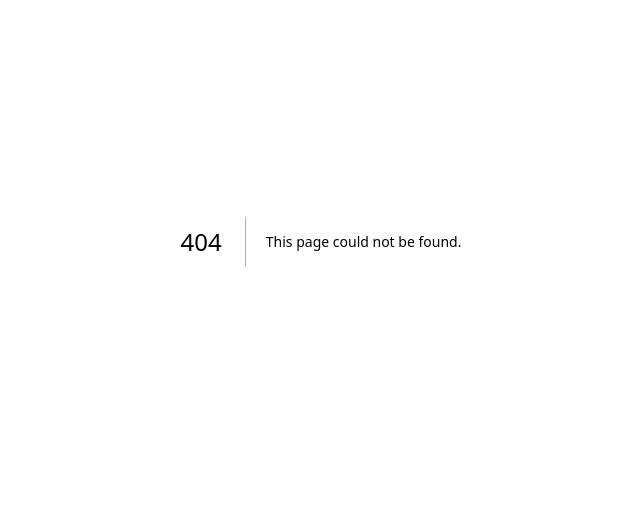
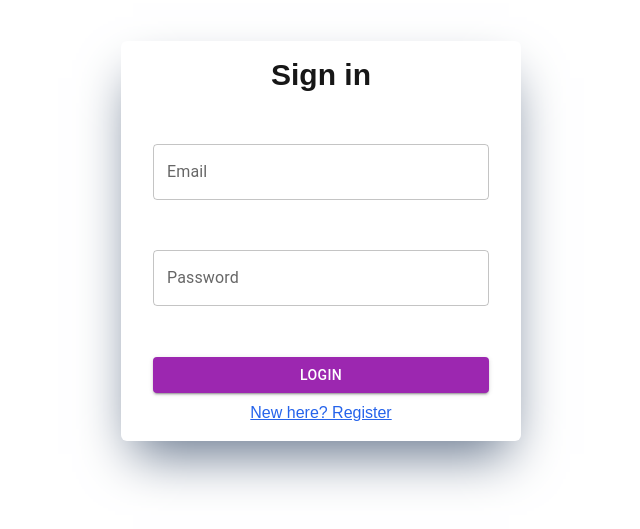
Before and after one commit to Arun1only1/kec-ecommerce-ui, a Next.js app: page /login in a window 1280 px wide. Before the commit this address had no page. Shown: the part 159-688 px from the top of the page, without its empty margins (319-959 px from the left). Built offline with nearby package versions, Linux system fonts and the light colour scheme.

Commit message:
login and api hit

```diff
--- /dev/null
+++ b/app/(auth)/layout.js
@@ -0,0 +1,14 @@
+export const metadata = {
+  title: 'Auth',
+  description: 'Login and register page',
+};
+
+const AuthLayout = ({ children }) => {
+  return (
+    <div className={`h-screen w-full flex  justify-center items-center`}>
+      {children}
+    </div>
+  );
+};
+
+export default AuthLayout;
--- /dev/null
+++ b/app/(auth)/login/page.js
@@ -0,0 +1,98 @@
+'use client';
+
+import { loginUserValidationSchema } from '@/validation-schema/login.user.validation.schema';
+import { Button, FormControl, FormHelperText, TextField } from '@mui/material';
+import { Formik } from 'formik';
+import axios from 'axios';
+import { useRouter } from 'next/navigation';
+import Link from 'next/link';
+
+const Login = () => {
+  const router = useRouter();
+  const handleSubmit = async (values) => {
+    try {
+      const response = await axios({
+        method: 'POST',
+        url: 'http://localhost:8080/user/login',
+        data: values,
+      });
+
+      window.localStorage.setItem('token', response?.data?.accessToken);
+      window.localStorage.setItem(
+        'firstName',
+        response?.data?.userDetails?.firstName
+      );
+
+      window.localStorage.setItem(
+        'userRole',
+        response?.data?.userDetails?.role
+      );
+
+      router.push('/');
+    } catch (error) {
+      console.log('error aayo');
+    }
+  };
+  return (
+    <Formik
+      initialValues={{
+        email: '',
+        password: '',
+      }}
+      validationSchema={loginUserValidationSchema}
+      onSubmit={(values) => {
+        handleSubmit(values);
+      }}
+    >
+      {(formik) => {
+        return (
+          <form
+            onSubmit={formik.handleSubmit}
+            className='flex flex-col justify-between items-center w-[400px] shadow-2xl
+              shadow-slate-500 px-8 py-4 min-h-[400px] rounded-md'
+          >
+            <p className='text-3xl font-bold'>Sign in</p>
+            {/* email */}
+            <FormControl fullWidth>
+              <TextField label='Email' {...formik.getFieldProps('email')} />
+              {formik.touched.email && formik.errors.email ? (
+                <FormHelperText error>{formik.errors.email}</FormHelperText>
+              ) : null}
+            </FormControl>
+
+            {/* password */}
+            <FormControl fullWidth>
+              <TextField
+                label='Password'
+                {...formik.getFieldProps('password')}
+              />
+              {formik.touched.password && formik.errors.password ? (
+                <FormHelperText error>{formik.errors.password}</FormHelperText>
+              ) : null}
+            </FormControl>
+
+            <div className='w-full flex flex-col justify-center items-center'>
+              <Button
+                fullWidth
+                type='submit'
+                variant='contained'
+                color='secondary'
+              >
+                login
+              </Button>
+
+              <Link
+                href='/register'
+                className='text-md underline text-blue-600 mt-2'
+              >
+                New here? Register
+              </Link>
+            </div>
+          </form>
+        );
+      }}
+    </Formik>
+  );
+};
+
+export default Login;
--- /dev/null
+++ b/app/(auth)/register/page.js
@@ -0,0 +1,7 @@
+import React from 'react';
+
+const Register = () => {
+  return <div>Register</div>;
+};
+
+export default Register;
--- a/app/layout.js
+++ b/app/layout.js
@@ -1,24 +1,24 @@
-import { Geist, Geist_Mono } from "next/font/google";
-import "./globals.css";
+import { Geist, Geist_Mono } from 'next/font/google';
+import './globals.css';
 
 const geistSans = Geist({
-  variable: "--font-geist-sans",
-  subsets: ["latin"],
+  variable: '--font-geist-sans',
+  subsets: ['latin'],
 });
 
 const geistMono = Geist_Mono({
-  variable: "--font-geist-mono",
-  subsets: ["latin"],
+  variable: '--font-geist-mono',
+  subsets: ['latin'],
 });
 
 export const metadata = {
-  title: "Create Next App",
-  description: "Generated by create next app",
+  title: 'Nepal Mart',
+  description: 'Nepal Mart is a marketplace for Nepali products.',
 };
 
 export default function RootLayout({ children }) {
   return (
-    <html lang="en">
+    <html lang='en'>
       <body
         className={`${geistSans.variable} ${geistMono.variable} antialiased`}
       >
--- a/app/page.js
+++ b/app/page.js
@@ -1,101 +1,19 @@
-import Image from "next/image";
+'use client';
+import BuyerList from '@/components/BuyerList';
+import SellerList from '@/components/SellerList';
+import React from 'react';
 
-export default function Home() {
+const Home = () => {
+  const userRole = localStorage.getItem('userRole');
   return (
-    <div className="grid grid-rows-[20px_1fr_20px] items-center justify-items-center min-h-screen p-8 pb-20 gap-16 sm:p-20 font-[family-name:var(--font-geist-sans)]">
-      <main className="flex flex-col gap-8 row-start-2 items-center sm:items-start">
-        <Image
-          className="dark:invert"
-          src="/next.svg"
-          alt="Next.js logo"
-          width={180}
-          height={38}
-          priority
-        />
-        <ol className="list-inside list-decimal text-sm text-center sm:text-left font-[family-name:var(--font-geist-mono)]">
-          <li className="mb-2">
-            Get started by editing{" "}
-            <code className="bg-black/[.05] dark:bg-white/[.06] px-1 py-0.5 rounded font-semibold">
-              app/page.js
-            </code>
-            .
-          </li>
-          <li>Save and see your changes instantly.</li>
-        </ol>
+    <div>
+      <p className='text-5xl bold underline'>
+        Welcome {window.localStorage.getItem('firstName')}
+      </p>
 
-        <div className="flex gap-4 items-center flex-col sm:flex-row">
-          <a
-            className="rounded-full border border-solid border-transparent transition-colors flex items-center justify-center bg-foreground text-background gap-2 hover:bg-[#383838] dark:hover:bg-[#ccc] text-sm sm:text-base h-10 sm:h-12 px-4 sm:px-5"
-            href="https://vercel.com/new?utm_source=create-next-app&utm_medium=appdir-template-tw&utm_campaign=create-next-app"
-            target="_blank"
-            rel="noopener noreferrer"
-          >
-            <Image
-              className="dark:invert"
-              src="/vercel.svg"
-              alt="Vercel logomark"
-              width={20}
-              height={20}
-            />
-            Deploy now
-          </a>
-          <a
-            className="rounded-full border border-solid border-black/[.08] dark:border-white/[.145] transition-colors flex items-center justify-center hover:bg-[#f2f2f2] dark:hover:bg-[#1a1a1a] hover:border-transparent text-sm sm:text-base h-10 sm:h-12 px-4 sm:px-5 sm:min-w-44"
-            href="https://nextjs.org/docs?utm_source=create-next-app&utm_medium=appdir-template-tw&utm_campaign=create-next-app"
-            target="_blank"
-            rel="noopener noreferrer"
-          >
-            Read our docs
-          </a>
-        </div>
-      </main>
-      <footer className="row-start-3 flex gap-6 flex-wrap items-center justify-center">
-        <a
-          className="flex items-center gap-2 hover:underline hover:underline-offset-4"
-          href="https://nextjs.org/learn?utm_source=create-next-app&utm_medium=appdir-template-tw&utm_campaign=create-next-app"
-          target="_blank"
-          rel="noopener noreferrer"
-        >
-          <Image
-            aria-hidden
-            src="/file.svg"
-            alt="File icon"
-            width={16}
-            height={16}
-          />
-          Learn
-        </a>
-        <a
-          className="flex items-center gap-2 hover:underline hover:underline-offset-4"
-          href="https://vercel.com/templates?framework=next.js&utm_source=create-next-app&utm_medium=appdir-template-tw&utm_campaign=create-next-app"
-          target="_blank"
-          rel="noopener noreferrer"
-        >
-          <Image
-            aria-hidden
-            src="/window.svg"
-            alt="Window icon"
-            width={16}
-            height={16}
-          />
-          Examples
-        </a>
-        <a
-          className="flex items-center gap-2 hover:underline hover:underline-offset-4"
-          href="https://nextjs.org?utm_source=create-next-app&utm_medium=appdir-template-tw&utm_campaign=create-next-app"
-          target="_blank"
-          rel="noopener noreferrer"
-        >
-          <Image
-            aria-hidden
-            src="/globe.svg"
-            alt="Globe icon"
-            width={16}
-            height={16}
-          />
-          Go to nextjs.org →
-        </a>
-      </footer>
+      {userRole === 'buyer' ? <BuyerList /> : <SellerList />}
     </div>
   );
-}
+};
+
+export default Home;
--- /dev/null
+++ b/components/BuyerList.jsx
@@ -0,0 +1,7 @@
+import React from 'react';
+
+const BuyerList = () => {
+  return <div>BuyerList</div>;
+};
+
+export default BuyerList;
--- /dev/null
+++ b/components/SellerList.jsx
@@ -0,0 +1,7 @@
+import React from 'react';
+
+const SellerList = () => {
+  return <div>SellerList</div>;
+};
+
+export default SellerList;
--- /dev/null
+++ b/validation-schema/login.user.validation.schema.js
@@ -0,0 +1,14 @@
+import * as Yup from 'yup';
+
+export const loginUserValidationSchema = Yup.object({
+  email: Yup.string()
+    .email('Invalid email address.')
+    .required('Email is required.')
+    .max(55, 'Email must be at max 55 characters.')
+    .trim()
+    .lowercase(),
+
+  password: Yup.string()
+    .required('Password is required.')
+    .max(20, 'Password must be at max 20 characters.'),
+});
```
Also changed, not shown: package.json (+8 -1 lines), 1 other file (tests, documents, lock files or other folders).
